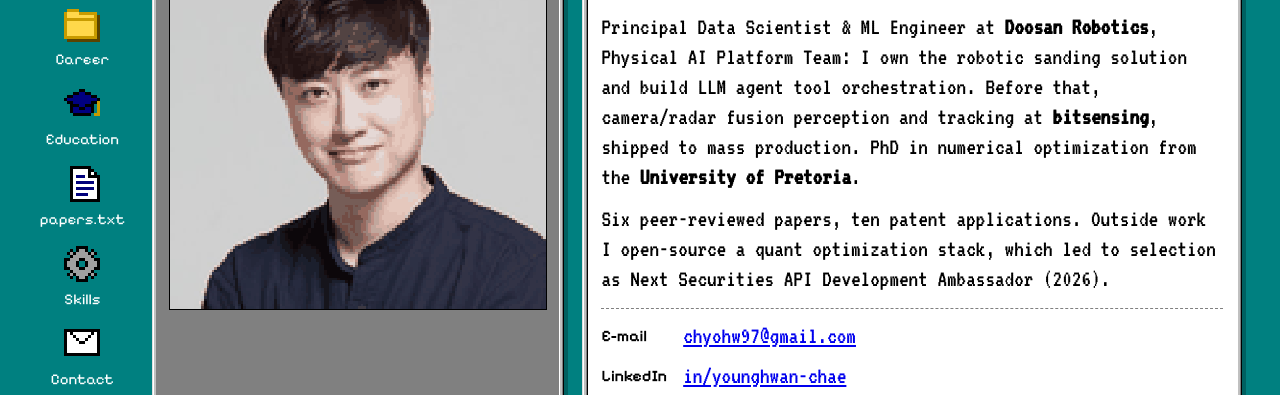
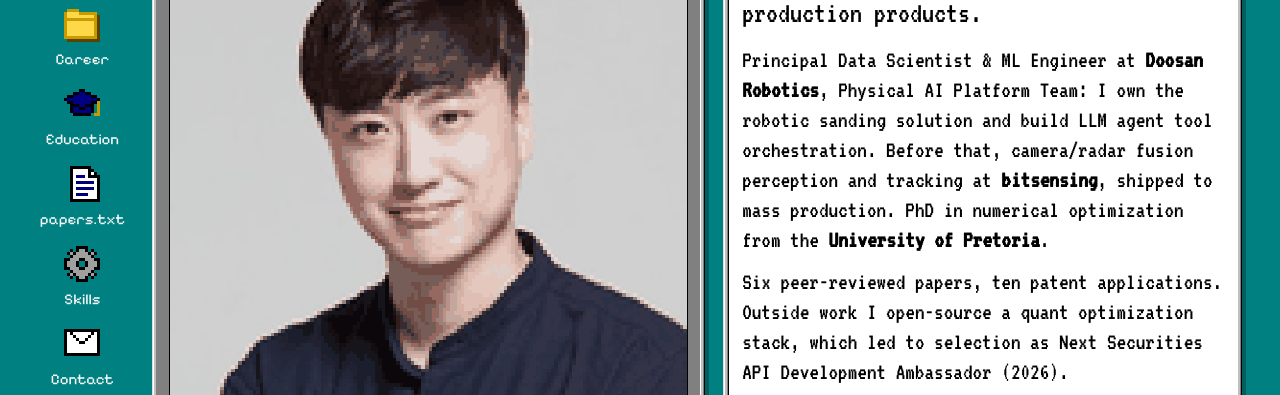
Before and after one commit to younghwan91/younghwan91.github.io, a plain HTML site: page index.html in a window 1280 px wide. Shown: the part 259-654 px from the top of the page. Drawn offline with Linux system fonts and the light colour scheme; a web font is replaced by a local one.

Commit message:
feat: adaptive layout without gaps (#6)
- rows of two windows rebalance their split until both end level
- side-by-side images share one height (widths follow aspect ratios)
- rebalance on resize, font/image load, window close/minimize and photo toggle

Co-authored-by: Claude Opus 5.5 <noreply@anthropic.com>

```diff
--- a/index.html
+++ b/index.html
@@ -25,6 +25,8 @@ a:visited{color:#551a8b}
 img{max-width:100%;display:block}
 :focus-visible{outline:1px dotted #000;outline-offset:-5px}
 .desk{max-width:1720px;margin:0 auto;padding:20px max(16px,3vw) 28px;display:grid;gap:18px;align-items:start}
+.main{display:flex;flex-direction:column;gap:18px;min-width:0}
+.pair{display:grid;gap:18px;grid-template-columns:minmax(0,1fr);align-items:stretch}
 .icons{display:flex;flex-wrap:wrap;gap:4px}
 .dico{display:flex;flex-direction:column;align-items:center;gap:4px;width:88px;min-height:76px;padding:5px 2px;background:none;border:0;cursor:pointer;color:#fff;text-decoration:none;font:15px/1.15 "Pixelify Sans",sans-serif;text-align:center}
 .dico svg{width:36px;height:36px}
@@ -63,7 +65,7 @@ li::marker{content:"■ ";font-size:.6em;color:#555}
 .cur{display:inline-block;width:.55em;height:1em;vertical-align:-2px;background:#000;animation:blink 1.06s steps(1) infinite}
 @keyframes blink{50%{opacity:0}}
 .canvas{flex:1;background:#808080;padding:12px;display:grid;place-items:center;border:1px solid;border-color:var(--sh) var(--hi) var(--hi) var(--sh)}
-.canvas img{width:100%;max-width:380px;height:auto;aspect-ratio:1;object-fit:cover;border:1px solid #000;background:#fff}
+.canvas img{width:100%;max-width:560px;height:auto;aspect-ratio:1;object-fit:cover;border:1px solid #000;background:#fff}
 .canvas img.px{image-rendering:pixelated}
 .tools{display:flex;gap:6px;flex-wrap:wrap;margin-top:6px}
 .tools .btn{min-height:36px;padding:4px 12px;font:15px/1 "Pixelify Sans",sans-serif}
@@ -83,7 +85,8 @@ h2 .logo{display:inline-grid;vertical-align:middle;margin-right:10px}
 .row2.fit{grid-template-columns:minmax(0,1.86fr) minmax(0,1.19fr);align-items:start}
 .row2.fit img{aspect-ratio:auto;object-fit:contain}
 @media(max-width:700px){.row2.fit{grid-template-columns:minmax(0,1fr)}}
-.two{display:grid;grid-template-columns:1fr 1fr;gap:10px}
+.two{display:flex;gap:10px;align-items:flex-start}
+.two>figure{flex:1 1 0}
 .role{margin:2px 0 8px;font:15px/1.3 "Pixelify Sans",sans-serif;color:#444;max-width:none}
 .note{margin-top:10px;padding:8px 10px;background:#ffffe1;border:1px solid #000;font:15px/1.4 "Pixelify Sans",sans-serif;max-width:none}
 #w-career li b{font-weight:normal;background:#ffffe1;padding:0 2px}
@@ -128,15 +131,10 @@ h2 .logo{display:inline-grid;vertical-align:middle;margin-right:10px}
 #smenu li :hover,#smenu li :focus-visible{background:var(--nav);color:#fff}
 #smenu svg{width:26px;height:26px}
 @media(min-width:900px){
-.desk{grid-template-columns:96px minmax(0,1fr) minmax(0,1.6fr);align-items:stretch}
-.icons{grid-column:1;grid-row:1/span 5;flex-direction:column;align-self:start}
-#w-me{grid-column:2;grid-row:1}
-#w-about{grid-column:3;grid-row:1}
-#w-timeline{grid-column:2/span 2;grid-row:2}
-#w-career{grid-column:2/span 2;grid-row:3}
-#w-edu{grid-column:2;grid-row:4}
-#w-papers{grid-column:3;grid-row:4}
-#w-skills{grid-column:2/span 2;grid-row:5}
+.desk{grid-template-columns:96px minmax(0,1fr)}
+.icons{grid-column:1;flex-direction:column;align-self:start;position:sticky;top:12px}
+.main{grid-column:2}
+.pair{grid-template-columns:minmax(0,.4fr) minmax(0,.6fr)}
 .bar{cursor:grab}
 }
 @media(min-width:1000px){.job:has(.shots){grid-template-columns:minmax(0,1fr) minmax(260px,460px)}.job.cols{grid-template-columns:1fr 1fr}}
@@ -166,13 +164,14 @@ body{font-size:22px}
     <a class="dico" href="https://github.com/younghwan91/resume/releases/latest/download/resume_en.pdf"><span data-ico="pdf"></span><span>resume.pdf</span></a>
   </div>
 
+  <div class="main">
+  <div class="pair">
   <section class="win" id="w-me" data-ico="img" data-name="me.bmp - Paint">
     <div class="menu" aria-hidden="true"><span><u>F</u>ile</span><span><u>E</u>dit</span><span><u>V</u>iew</span><span><u>I</u>mage</span></div>
     <div class="canvas"><img id="photo" class="px" src="me_px.png" alt="Portrait of Younghwan Chae" width="360" height="360"></div>
     <div class="tools"><button class="btn" id="pxBtn" aria-pressed="true">Pixel</button><button class="btn" id="ogBtn" aria-pressed="false">Original</button></div>
     <div class="status"><span id="pxInfo">144 × 144 · 64 colors</span><span>Taken 2022</span></div>
   </section>
-
   <section class="win" id="w-about" data-ico="doc" data-name="about.txt - Notepad">
     <div class="menu" aria-hidden="true"><span><u>F</u>ile</span><span><u>E</u>dit</span><span><u>S</u>earch</span><span><u>H</u>elp</span></div>
     <div class="well">
@@ -191,7 +190,7 @@ body{font-size:22px}
       <a class="btn" href="https://github.com/younghwan91/resume/releases/latest/download/resume_ko.pdf">이력서 (KO)</a>
     </div>
   </section>
-
+  </div>
   <section class="win" id="w-timeline" data-ico="chart" data-name="timeline.exe">
     <div class="well">
       <div class="tl" id="tl"></div>
@@ -199,7 +198,6 @@ body{font-size:22px}
     </div>
     <div class="status"><span>2015 → today, one column per year</span><span id="tlNow"></span></div>
   </section>
-
   <section class="win" id="w-career" data-ico="folder" data-name="career.txt - Notepad">
     <div class="well">
       <h2><span class="logo"><img src="logo_doosan.svg" alt="Doosan Robotics"></span>Doosan Robotics <time>Aug 2025 – Present</time></h2>
@@ -254,7 +252,7 @@ body{font-size:22px}
       </div><div class="shots"><figure><img src="r_goals.png" width="900" height="618" alt="Top: a jumpy mini-batch loss along a search direction. Bottom: noisy directional derivatives with a fitted line crossing zero at the chosen step size" loading="lazy"><figcaption>GOALS: ignore the jumpy loss, fit the slope, step to where its sign changes. Illustration.</figcaption></figure><figure><img src="r_subdim.png" width="900" height="506" alt="Left: Ackley function heat map with samples along one line. Right: the function along that line with a quadratic surrogate fitted to the samples" loading="lazy"><figcaption>Sub-dimensional surrogate: a few samples along one subspace, a cheap quadratic fit. Illustration.</figcaption></figure><div class="two"><figure><img src="r_sensors.png" width="900" height="352" alt="Cantilever beam FEM mesh coloured by stress, with springs and a handful of circled sensor nodes" loading="lazy"><figcaption>MEng: choosing sensors on an FEM mesh. Illustration.</figcaption></figure><figure><img src="w_plier.jpg" width="800" height="421" alt="Topology-optimized compliant plier: dark blue material layout with thin flexure hinges" loading="lazy"><figcaption>BEng: topology-optimized plier.</figcaption></figure></div></div></div>
     </div>
   </section>
-
+  <div class="pair">
   <section class="win" id="w-edu" data-ico="cap" data-name="Education">
     <div class="well">
       <h2>University of Pretoria</h2>
@@ -272,7 +270,6 @@ body{font-size:22px}
       </ul>
     </div>
   </section>
-
   <section class="win" id="w-papers" data-ico="doc" data-name="papers.txt - Notepad">
     <div class="well">
       <ul class="pubs">
@@ -286,10 +283,11 @@ body{font-size:22px}
       <p>Ten patent applications, 2023 – 2025, domestic and international (US, EP): sensor fusion, AI-based signal processing, object tracking, uncertainty quantification.</p>
     </div>
   </section>
-
+  </div>
   <section class="win" id="w-skills" data-ico="gear" data-name="Skills - Control Panel">
     <div class="well skills" id="sk"></div>
   </section>
+  </div>
 </main>
 
 <div id="smenu" hidden>
@@ -349,23 +347,40 @@ const SK=[
 ['Languages','Korean (native)','English (fluent)']];
 document.getElementById('sk').innerHTML=SK.map(([h,...xs])=>`<div><h3>${h}</h3><div class="chips">${xs.map(x=>`<span>${x}</span>`).join('')}</div></div>`).join('');
 
-/* balance each career block: widen or narrow the image column until it ends level with the text */
-{const jobs=[...document.querySelectorAll('.job')].filter(j=>j.querySelector(':scope>.shots'));
- const mq=matchMedia('(min-width:1000px)');
- const fit=j=>{const t=j.children[0],sh=j.children[1];
-   if(!mq.matches){j.style.gridTemplateColumns='';return;}
+/* adaptive layout: no gaps at any width
+   .two  : side-by-side images share one height (widths follow aspect ratios)
+   .pair : two windows in a row; the split moves until both end level
+   .job  : text | images; the image column width moves until both end level */
+{const two=()=>document.querySelectorAll('.two>figure').forEach(f=>{const i=f.querySelector('img');if(i)f.style.flex=`${(+i.getAttribute('width')||i.naturalWidth||1)/(+i.getAttribute('height')||i.naturalHeight||1)} 1 0`;});
+ two();
+ const m9=matchMedia('(min-width:900px)'),m10=matchMedia('(min-width:1000px)');
+ const vis=e=>e.offsetParent!==null;
+ const fitPair=pr=>{const [a,b]=pr.children;
+   if(!m9.matches){pr.style.gridTemplateColumns='';return;}
+   if(!vis(a)||!vis(b)){pr.style.gridTemplateColumns='minmax(0,1fr)';return;}
+   pr.style.alignItems='start';
+   const set=p=>{pr.style.gridTemplateColumns=`minmax(0,${p}fr) minmax(0,${1-p}fr)`;return a.offsetHeight-b.offsetHeight;};
+   let best=.4,bd=Infinity;
+   for(let p=.26;p<=.66;p+=.02){const d=Math.abs(set(p));if(d<bd){bd=d;best=p;}}
+   for(let p=best-.02;p<=best+.02;p+=.004){const d=Math.abs(set(p));if(d<bd){bd=d;best=p;}}
+   set(best);pr.style.alignItems='';};
+ const fitJob=j=>{const t=j.children[0],sh=j.children[1];
+   if(!m10.matches){j.style.gridTemplateColumns='';return;}
    let lo=240,hi=Math.max(260,Math.min(640,j.clientWidth*.55));
    for(let k=0;k<14;k++){const mid=(lo+hi)/2;j.style.gridTemplateColumns=`minmax(0,1fr) ${mid}px`;if(sh.offsetHeight>t.offsetHeight)hi=mid;else lo=mid;}
    j.style.gridTemplateColumns=`minmax(0,1fr) ${Math.floor(lo)}px`;};
- let raf=0,lastW=0;const all=()=>{cancelAnimationFrame(raf);raf=requestAnimationFrame(()=>jobs.forEach(fit));};
+ const jobs=[...document.querySelectorAll('.job')].filter(j=>j.querySelector(':scope>.shots'));
+ const pairs=[...document.querySelectorAll('.pair')];
+ let raf=0,lastW=0;const all=()=>{cancelAnimationFrame(raf);raf=requestAnimationFrame(()=>{two();jobs.forEach(fitJob);pairs.forEach(fitPair);});};
+ window.relayout=all;
  const ro=new ResizeObserver(es=>{const w=Math.round(es[0].contentRect.width);if(w!==lastW){lastW=w;all();}});
- const car=document.getElementById('w-career');if(car)ro.observe(car);
- mq.addEventListener('change',all);addEventListener('load',all);document.fonts&&document.fonts.ready.then(all);
- document.querySelectorAll('.shots img').forEach(i=>i.complete||i.addEventListener('load',all,{once:true}));}
+ const mn=document.querySelector('.main');if(mn)ro.observe(mn);
+ m9.addEventListener('change',all);m10.addEventListener('change',all);addEventListener('load',all);document.fonts&&document.fonts.ready.then(all);
+ document.querySelectorAll('img').forEach(i=>i.complete||i.addEventListener('load',all,{once:true}));}
 
 /* photo toggle */
 const ph=document.getElementById('photo'),pxB=document.getElementById('pxBtn'),ogB=document.getElementById('ogBtn'),info=document.getElementById('pxInfo');
-const setPx=on=>{ph.src=on?'me_px.png':'me.jpg';ph.classList.toggle('px',on);pxB.setAttribute('aria-pressed',on);ogB.setAttribute('aria-pressed',!on);info.textContent=on?'144 × 144 · 64 colors':'480 × 480 · true color';};
+const setPx=on=>{ph.src=on?'me_px.png':'me.jpg';ph.addEventListener('load',()=>window.relayout&&window.relayout(),{once:true});ph.classList.toggle('px',on);pxB.setAttribute('aria-pressed',on);ogB.setAttribute('aria-pressed',!on);info.textContent=on?'144 × 144 · 64 colors':'480 × 480 · true color';};
 pxB.addEventListener('click',()=>setPx(true));ogB.addEventListener('click',()=>setPx(false));
 
 /* windows */
@@ -377,7 +392,7 @@ const tasks=document.getElementById('tasks');
 const render=()=>{
   wins.forEach(w=>w.classList.toggle('gone',!st[w.id].open||st[w.id].min));
   tasks.innerHTML=wins.filter(w=>st[w.id].open).map(w=>`<button class="btn" data-task="${w.id}" aria-pressed="${w.classList.contains('active')&&!st[w.id].min}"><span data-ico="${w.dataset.ico}"></span>${w.dataset.name.split(' - ')[0]}</button>`).join('');
-  paint();};
+  paint();window.relayout&&window.relayout();};
 const focus=id=>{wins.forEach(w=>w.classList.toggle('active',w.id===id));document.getElementById(id).style.zIndex=++z;};
 const open=id=>{st[id].open=true;st[id].min=false;focus(id);render();document.getElementById(id).scrollIntoView({block:'nearest',behavior:'smooth'});};
 wins.forEach(w=>{
```
